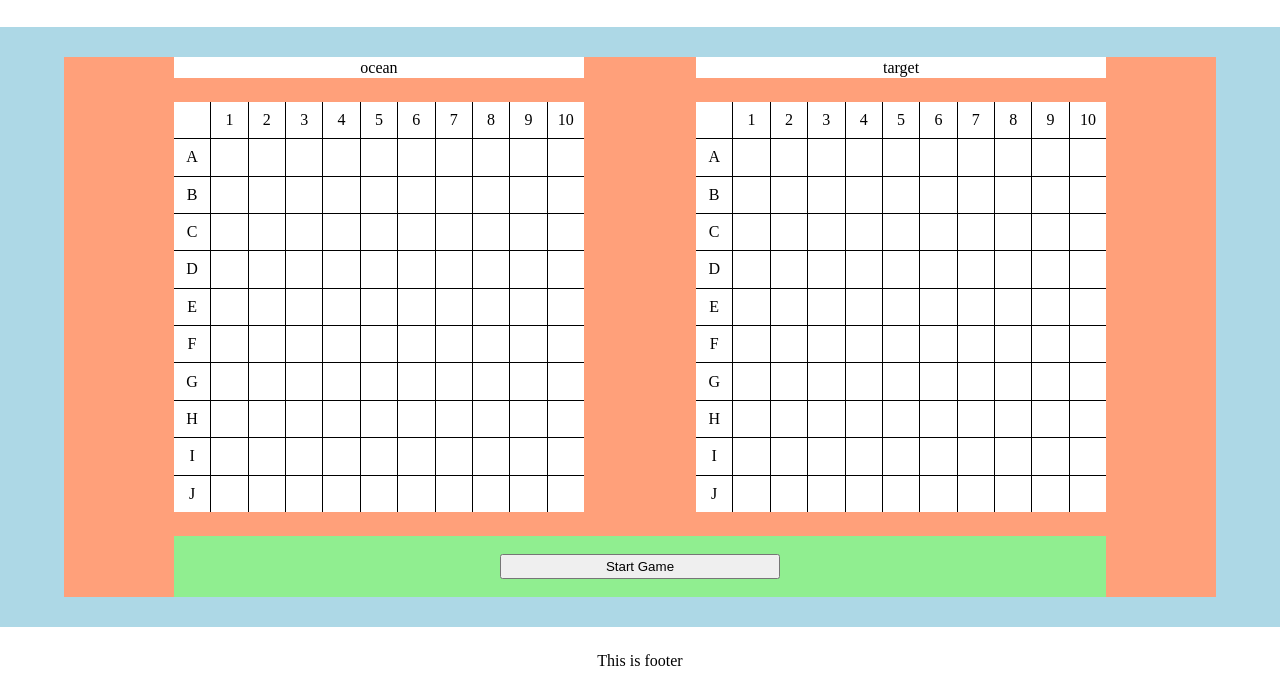
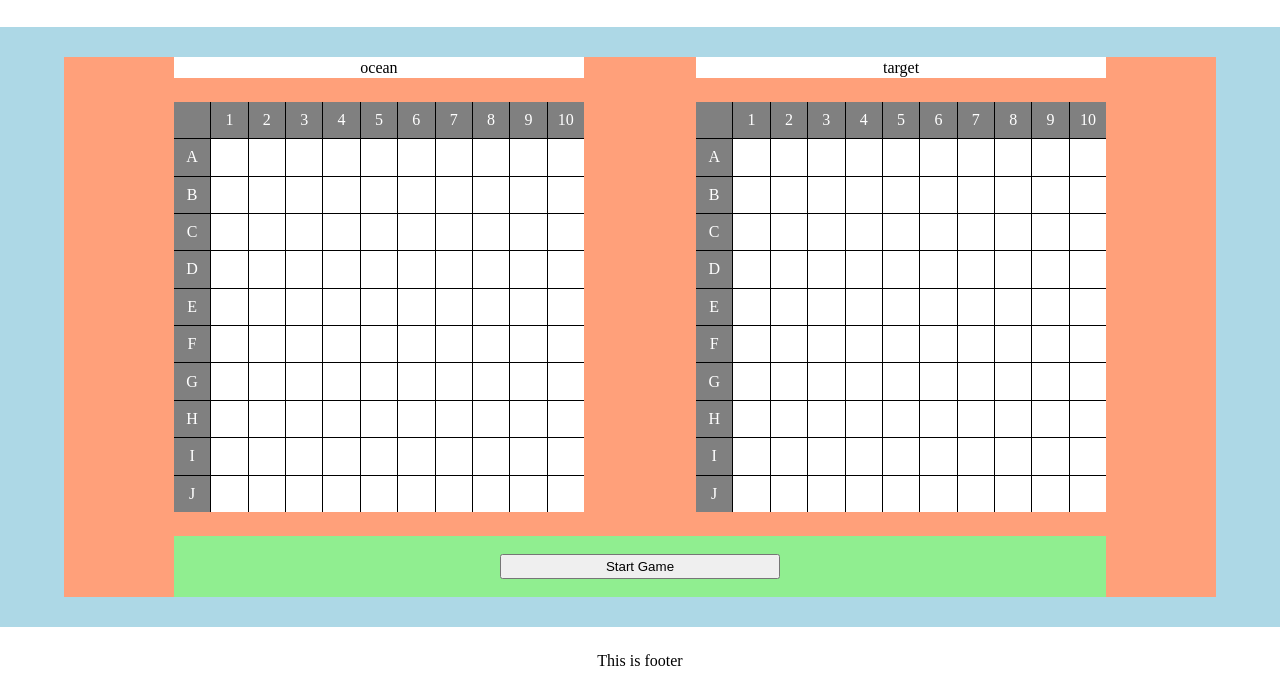
Before and after one commit to eudooyoung/odin-battleship, a website built with webpack: page src/template.html in a window 1280 px wide. Shown: the part 106-800 px from the top of the page. Built offline with nearby package versions, Linux system fonts and the light colour scheme.

Commit message:
feat: modify board styles

```diff
--- a/src/dom.js
+++ b/src/dom.js
@@ -53,15 +53,20 @@ const renderBoard = (name) => {
 const renderIndices = (board) => {
   const colIndices = board.querySelectorAll(`[data-rows="0"]`);
   for (let i = 1; i < colIndices.length; i++) {
-    const colIndice = colIndices[i];
-    colIndice.textContent = i;
+    const colIndex = colIndices[i];
+    colIndex.classList.add("index");
+    colIndex.textContent = i;
   }
 
   const rowIndices = board.querySelectorAll(`[data-columns="0"]`);
   for (let i = 1; i < rowIndices.length; i++) {
-    const rowIndice = rowIndices[i];
-    rowIndice.textContent = String.fromCharCode(64 + i);
+    const rowIndex = rowIndices[i];
+    rowIndex.classList.add("index");
+    rowIndex.textContent = String.fromCharCode(64 + i);
   }
+
+  const cornerIndex = board.querySelector(`[data-rows="0"][data-columns="0"]`);
+  cornerIndex.classList.add("index");
 };
 
 export const getOceanSquare = () => {
--- a/src/style.css
+++ b/src/style.css
@@ -72,6 +72,11 @@ main {
   grid-area: target;
 }
 
+.square.index {
+  background-color: gray;
+  color: #fff;
+}
+
 .square {
   background-color: #fff;
   aspect-ratio: 1 / 1;
@@ -82,7 +87,7 @@ main {
 }
 
 .ship-candidate {
-  outline: 1px solid #0f0;
+  outline: 1px solid greenyellow;
 }
 
 .rotation-guide {
```
